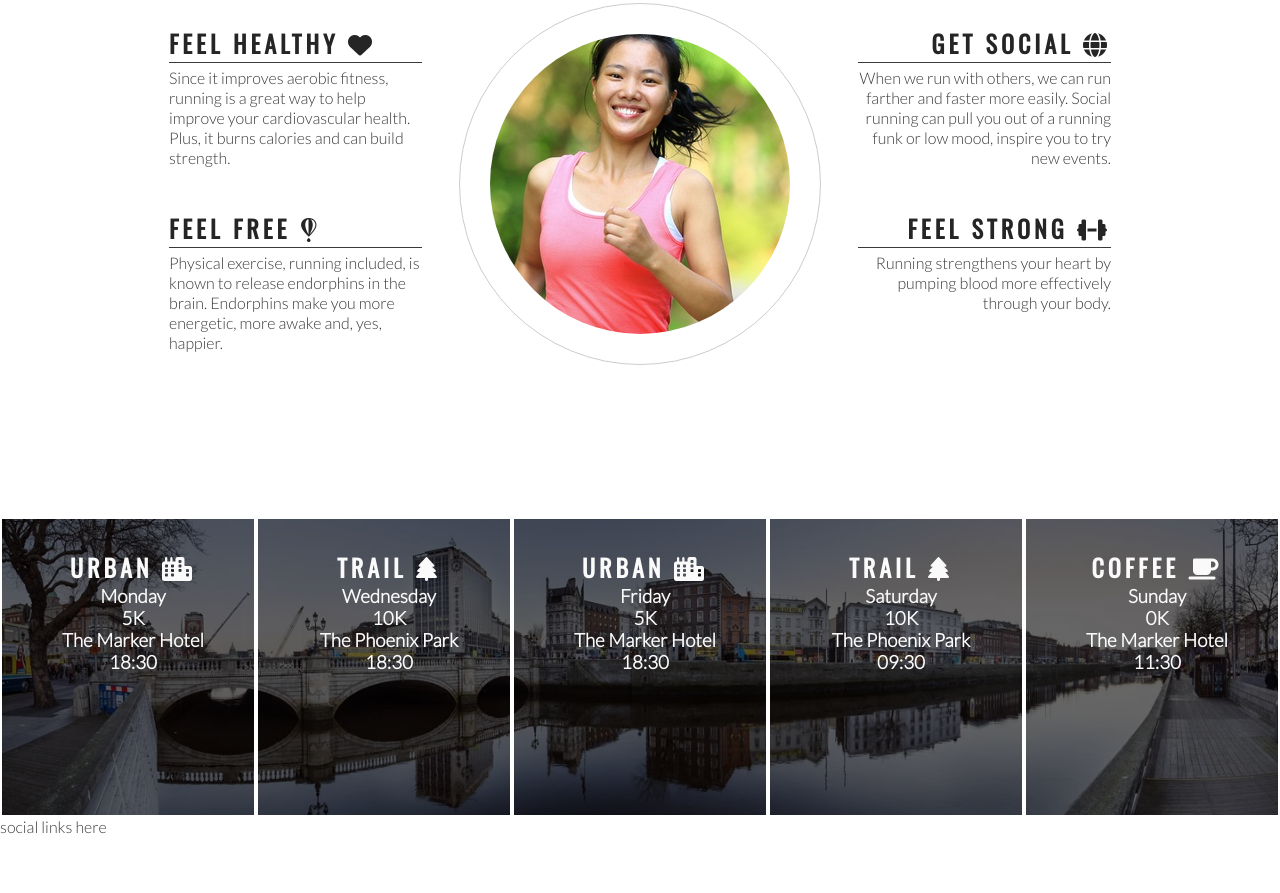
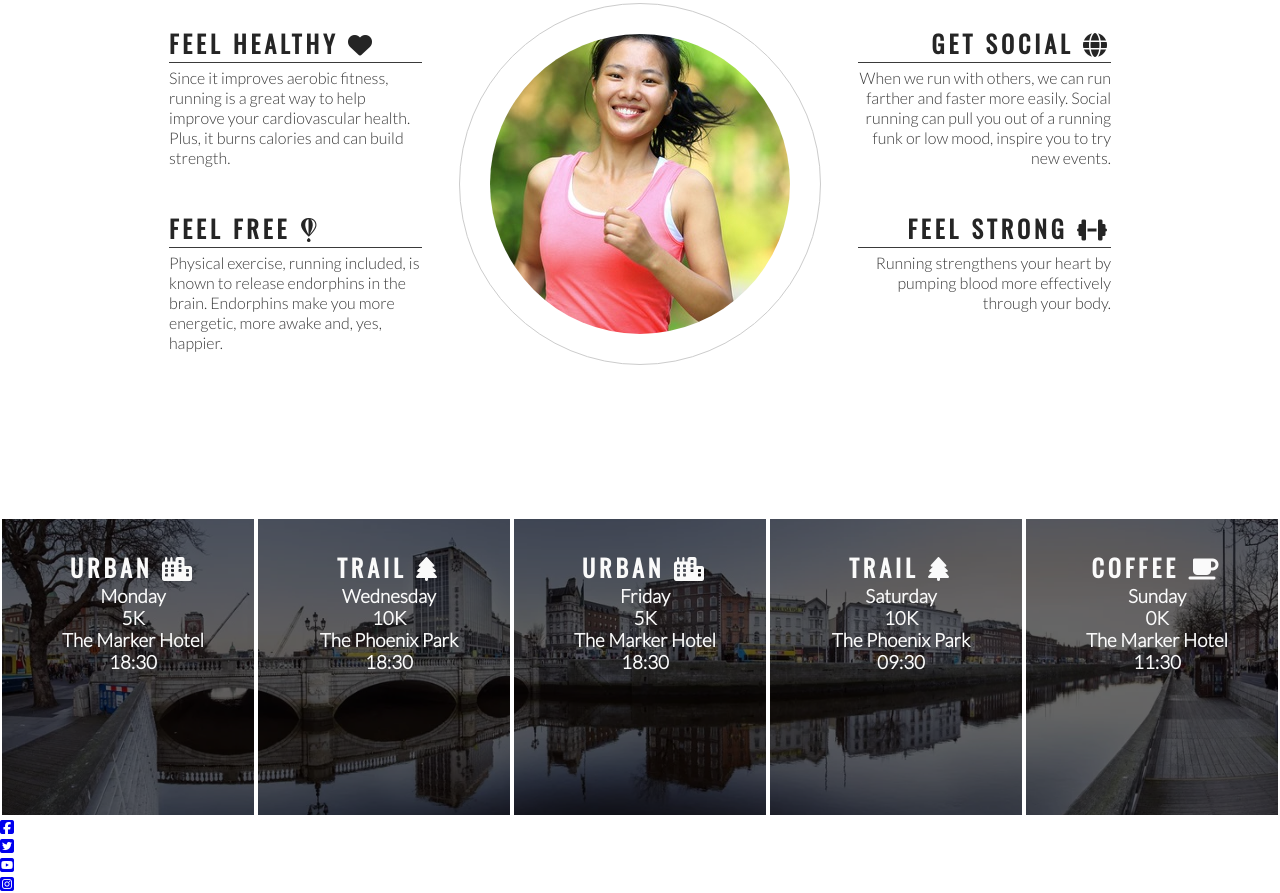
Before and after one commit to nuggie86/Love-Running, a plain HTML site: page index.html in a window 1280 px wide. Shown: the part 778-1671 px from the top of the page. Before the commit the page ends 1614 px from the top, so only its background shows below. Drawn offline with nearby package versions, Linux system fonts and the light colour scheme.

Commit message:
add social media icons to footer

```diff
--- a/index.html
+++ b/index.html
@@ -118,7 +118,24 @@
         </div>
     </section>
     <footer>
-        social links here
+        <ul>
+            <li>
+                <a href="https://facebook.com" target="_blank" rel="noopener"
+                    aria-label="Visit our Facebook page (opens in a new tab)"><i class="fab fa-facebook-square"></i></a>
+            </li>
+            <li>
+                <a href="https://twitter.com" target="_blank" rel="noopener"
+                    aria-label="Visit our Twitter page (opens in a new tab)"><i class="fab fa-twitter-square"></i></a>
+            </li>
+            <li>
+                <a href="https://youtube.com" target="_blank" rel="noopener"
+                    aria-label="Visit our YouTube page (opens in a new tab)"><i class="fab fa-youtube-square"></i></a>
+            </li>
+            <li>
+                <a href="https://instagram.com" target="_blank" rel="noopener"
+                    aria-label="Visit our Instagram page (opens in a new tab)"><i class="fab fa-instagram-square"></i></a>
+            </li>
+        </ul>
     </footer>
 
     <!-- font awesome script -->
```
